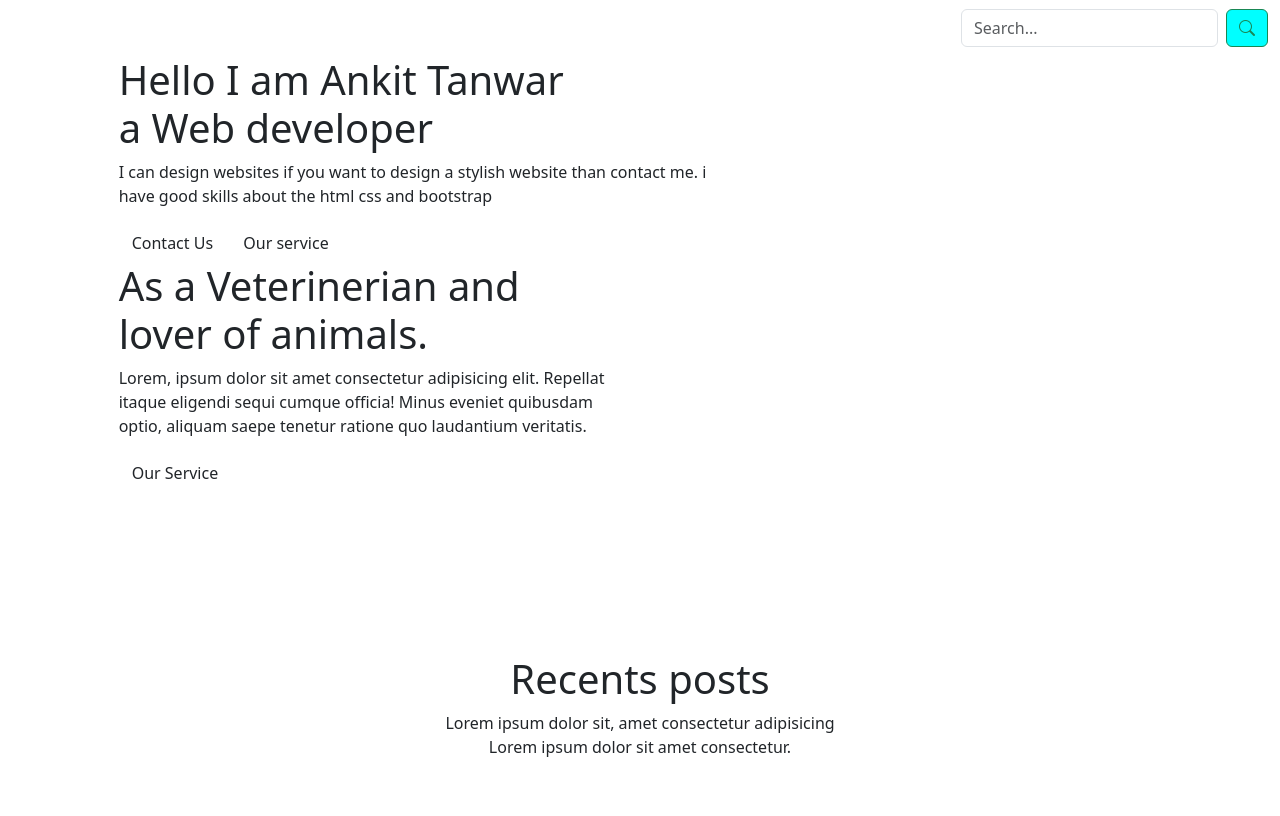
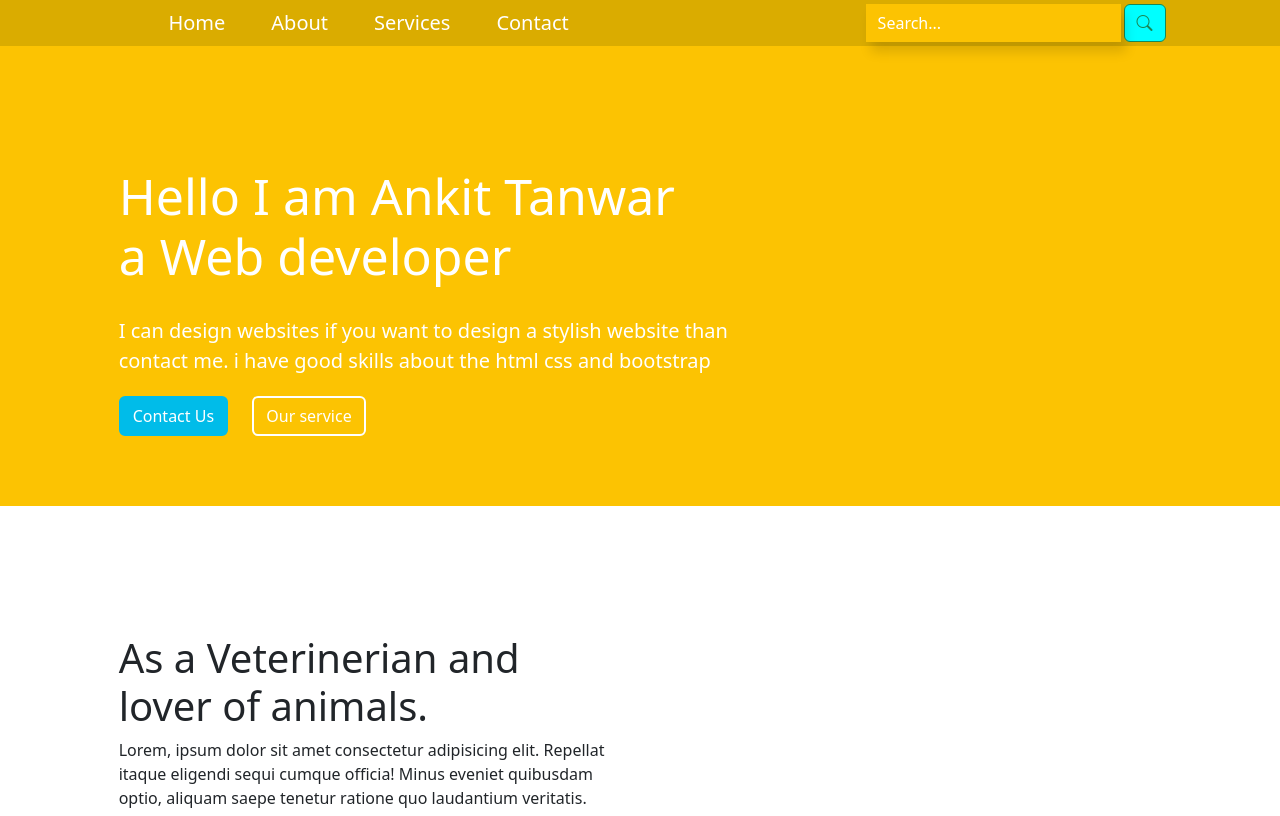
Before and after one commit to githubankits/my-project, a plain HTML site: page index.html in a window 1280 px wide. Shown: the top 816 px of the page. Drawn offline with nearby package versions, Linux system fonts and the light colour scheme.

Commit message:
Update index.html

```diff
--- a/index.html
+++ b/index.html
@@ -5,7 +5,7 @@
     <meta name="viewport" content="width=device-width, initial-scale=1">
     <title>Bootstrap project</title>
     <link rel="stylesheet" href="https://cdn.jsdelivr.net/npm/bootstrap-icons@1.11.1/font/bootstrap-icons.css">
-    <link rel="stylesheet" href="tech.css">
+    <link rel="stylesheet" href="index.css">
     <link href="https://cdn.jsdelivr.net/npm/bootstrap@5.3.2/dist/css/bootstrap.min.css" rel="stylesheet" integrity="sha384-T3c6CoIi6uLrA9TneNEoa7RxnatzjcDSCmG1MXxSR1GAsXEV/Dwwykc2MPK8M2HN" crossorigin="anonymous">
   </head>
   <body>
```
